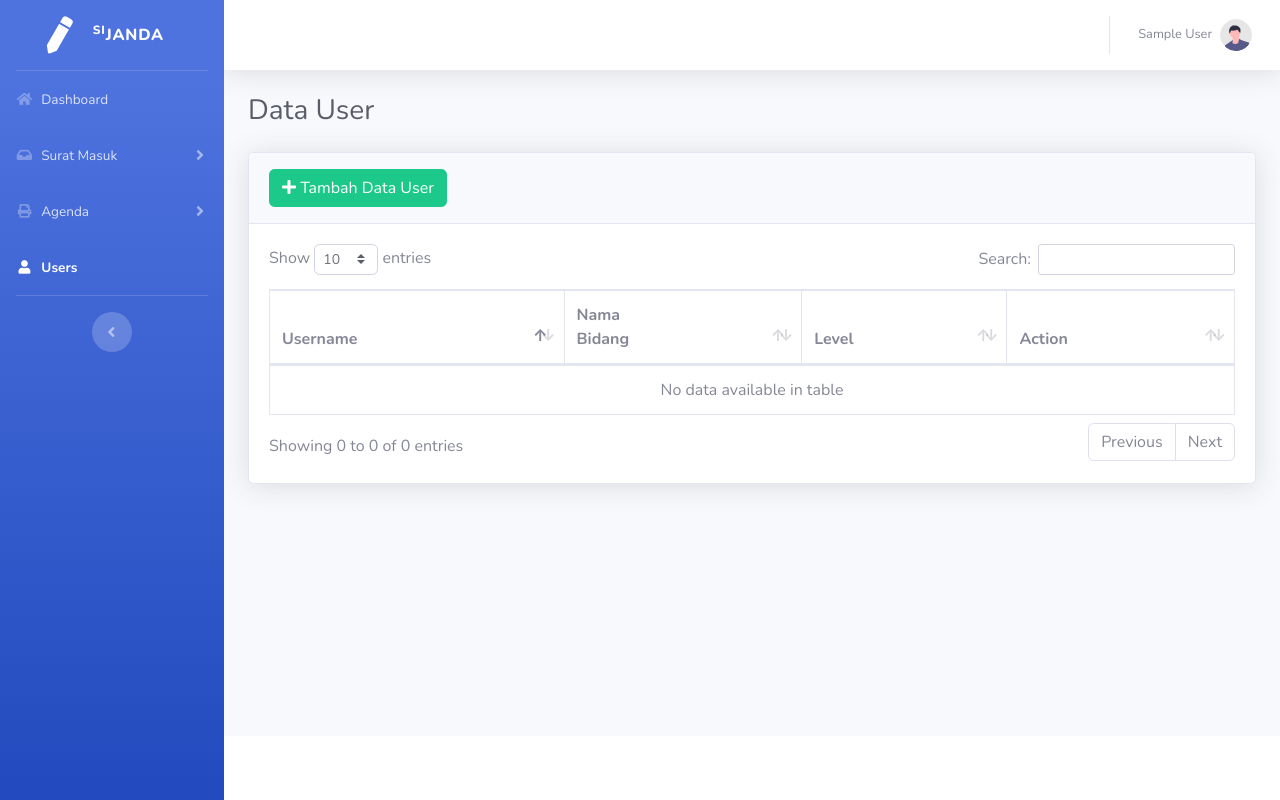
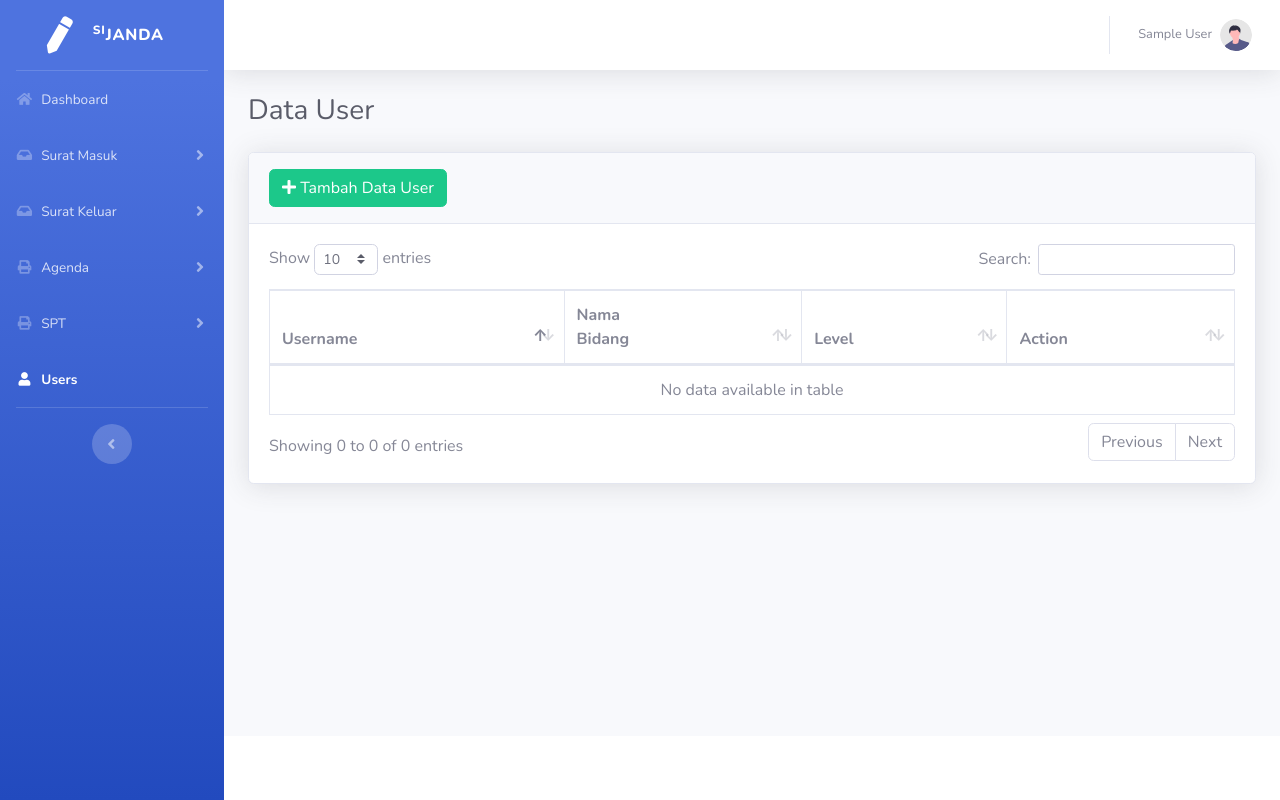
Before and after one commit to yogabraman/sijanda, a CodeIgniter app: page /database/index.php/user/index in a window 1280 px wide. Run offline with CodeIgniter, Linux system fonts and the light colour scheme; the visitor is signed in with stand-in values (Sample User, id 1); data that the repository does not hold is empty; some libraries are stand-ins or nearby versions.

Commit message:
update sidebar

```diff
--- a/application/views/admin/layouts/sidebar.php
+++ b/application/views/admin/layouts/sidebar.php
@@ -43,19 +43,47 @@ defined('BASEPATH') or exit('No direct script access allowed');
                     </div>
                 </li>
 
+                <!-- Nav Item - Pages Collapse Menu -->
+                <li class="nav-item <?php echo $this->uri->segment(1) == 'surat_keluar' || $this->uri->segment(2) == 'list1' || $this->uri->segment(2) == 'cetak1' ? 'active' : ''; ?>">
+                    <a class="nav-link collapsed" href="#" data-toggle="collapse" data-target="#collapseKeluar" aria-expanded="true" aria-controls="collapseKeluar">
+                        <i class="fas fa-fw fa-inbox"></i>
+                        <span>Surat Keluar</span>
+                    </a>
+                    <div id="collapseKeluar" class="collapse <?php echo $this->uri->segment(2) == 'list1' || $this->uri->segment(2) == 'cetak1' ? 'show' : ''; ?>" aria-labelledby="headingTwo" data-parent="#accordionSidebar">
+                        <div class="bg-white py-2 collapse-inner rounded">
+                            <a class="collapse-item <?php echo $this->uri->segment(2) == 'list1' ? 'active' : ''; ?>" href="<?= site_url('surat_keluar/list1') ?>">List Surat</a>
+                            <a class="collapse-item <?php echo $this->uri->segment(2) == 'cetak1' ? 'active' : ''; ?>" href="<?= site_url('surat_keluar/cetak1') ?>">Cetak</a>
+                        </div>
+                    </div>
+                </li>
+
                 <!-- Nav Item - Utilities Collapse Menu -->
                 <li class="nav-item <?php echo $this->uri->segment(1) == 'agenda' || $this->uri->segment(2) == 'list2' || $this->uri->segment(2) == 'cetak2' ? 'active' : ''; ?>">
-                    <a class="nav-link collapsed" href="#" data-toggle="collapse" data-target="#collapseAgenda"
-                    aria-expanded="true" aria-controls="collapseAgenda">
+                    <a class="nav-link collapsed" href="#" data-toggle="collapse" data-target="#collapseAgenda" aria-expanded="true" aria-controls="collapseAgenda">
                         <i class="fas fa-fw fa-print"></i>
                         <span>Agenda</span>
                     </a>
-                    <div id="collapseAgenda" class="collapse <?php echo $this->uri->segment(2) == 'list2' || $this->uri->segment(2) == 'cetak2' ? 'show' : ''; ?>"
-                    aria-labelledby="headingUtilities" data-parent="#accordionSidebar">
+                    <div id="collapseAgenda" class="collapse <?php echo $this->uri->segment(2) == 'list2' || $this->uri->segment(2) == 'cetak2' ? 'show' : ''; ?>" aria-labelledby="headingUtilities" data-parent="#accordionSidebar">
                         <div class="bg-white py-2 collapse-inner rounded">
                             <h6 class="collapse-header"></h6>
                             <a class="collapse-item <?php echo $this->uri->segment(2) == 'list2' ? 'active' : ''; ?>" href="<?= site_url('agenda/list2') ?>">List Agenda</a>
                             <a class="collapse-item <?php echo $this->uri->segment(2) == 'cetak2' ? 'active' : ''; ?>" href="<?= site_url('agenda/cetak2') ?>">Cetak</a>
+                        </div>
+                    </div>
+                </li>
+
+                <!-- Nav Item - Utilities Collapse Menu -->
+                <li class="nav-item <?php echo $this->uri->segment(1) == 'spt' || $this->uri->segment(2) == 'pgw' || $this->uri->segment(2) == 'spt' || $this->uri->segment(2) == 'sppd' ? 'active' : ''; ?>">
+                    <a class="nav-link collapsed" href="#" data-toggle="collapse" data-target="#collapseSpt" aria-expanded="true" aria-controls="collapseSpt">
+                        <i class="fas fa-fw fa-print"></i>
+                        <span>SPT</span>
+                    </a>
+                    <div id="collapseSpt" class="collapse <?php echo $this->uri->segment(2) == 'pgw' || $this->uri->segment(2) == 'spt' || $this->uri->segment(2) == 'sppd' ? 'show' : ''; ?>" aria-labelledby="headingUtilities" data-parent="#accordionSidebar">
+                        <div class="bg-white py-2 collapse-inner rounded">
+                            <h6 class="collapse-header"></h6>
+                            <a class="collapse-item <?php echo $this->uri->segment(2) == 'pgw' ? 'active' : ''; ?>" href="<?= site_url('spt/pegawai') ?>">Daftar Pegawai</a>
+                            <a class="collapse-item <?php echo $this->uri->segment(2) == 'spt' ? 'active' : ''; ?>" href="<?= site_url('spt/add') ?>">SPT</a>
+                            <a class="collapse-item <?php echo $this->uri->segment(2) == 'sppd' ? 'active' : ''; ?>" href="<?= site_url('spt/sppd') ?>">Laporan SPPD</a>
                         </div>
                     </div>
                 </li>
```
